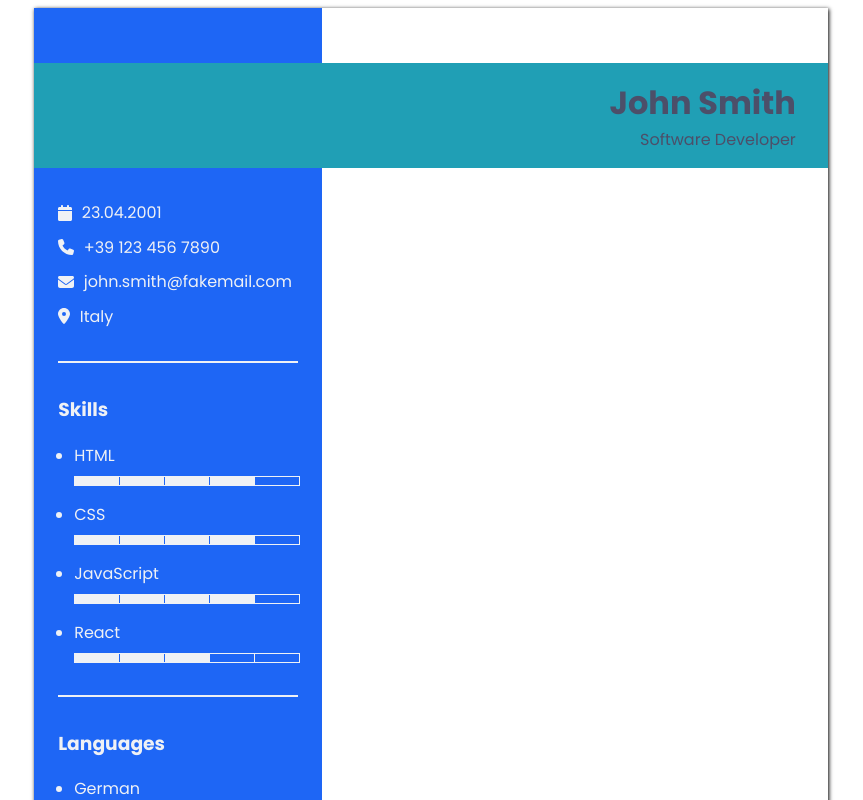
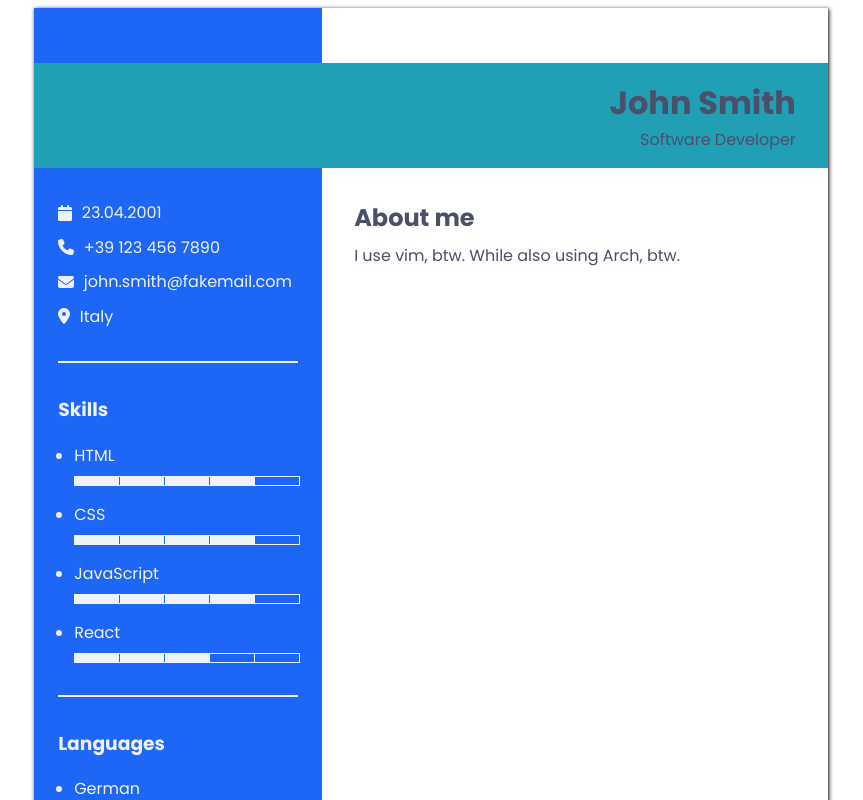
Before and after one commit to Thomsn1337/cv-maker, a React (Vite) app: page / in a window 1280 px wide. Shown: the top 800 px of the page, without its empty margins (209-1072 px from the left). Built offline with nearby package versions, Linux system fonts and the light colour scheme.

Commit message:
feat: add about paragraph to cv content

```diff
--- a/src/components/CVViewer.jsx
+++ b/src/components/CVViewer.jsx
@@ -33,7 +33,12 @@ export default function CVViewer({ data }) {
                     styles={styles}
                 />
             </div>
-            <div className={styles.content}></div>
+            <div className={styles.content}>
+                <section className={styles.about}>
+                    <h2>About me</h2>
+                    <p>{general.about}</p>
+                </section>
+            </div>
         </div>
     );
 }
--- a/src/styles/cvViewer.module.css
+++ b/src/styles/cvViewer.module.css
@@ -109,3 +109,24 @@
 .rating-bar > .rating-block.set:not(:first-child) {
     border-left: 1px solid var(--color-sidebar);
 }
+
+/* ------- */
+/* Content */
+/* ------- */
+
+.content {
+    padding: 0 2rem;
+}
+
+.content h2,
+.content p {
+    margin: 0;
+}
+
+.content section {
+    margin-block: 2rem;
+}
+
+.about p {
+    margin-top: 0.5rem;
+}
```
